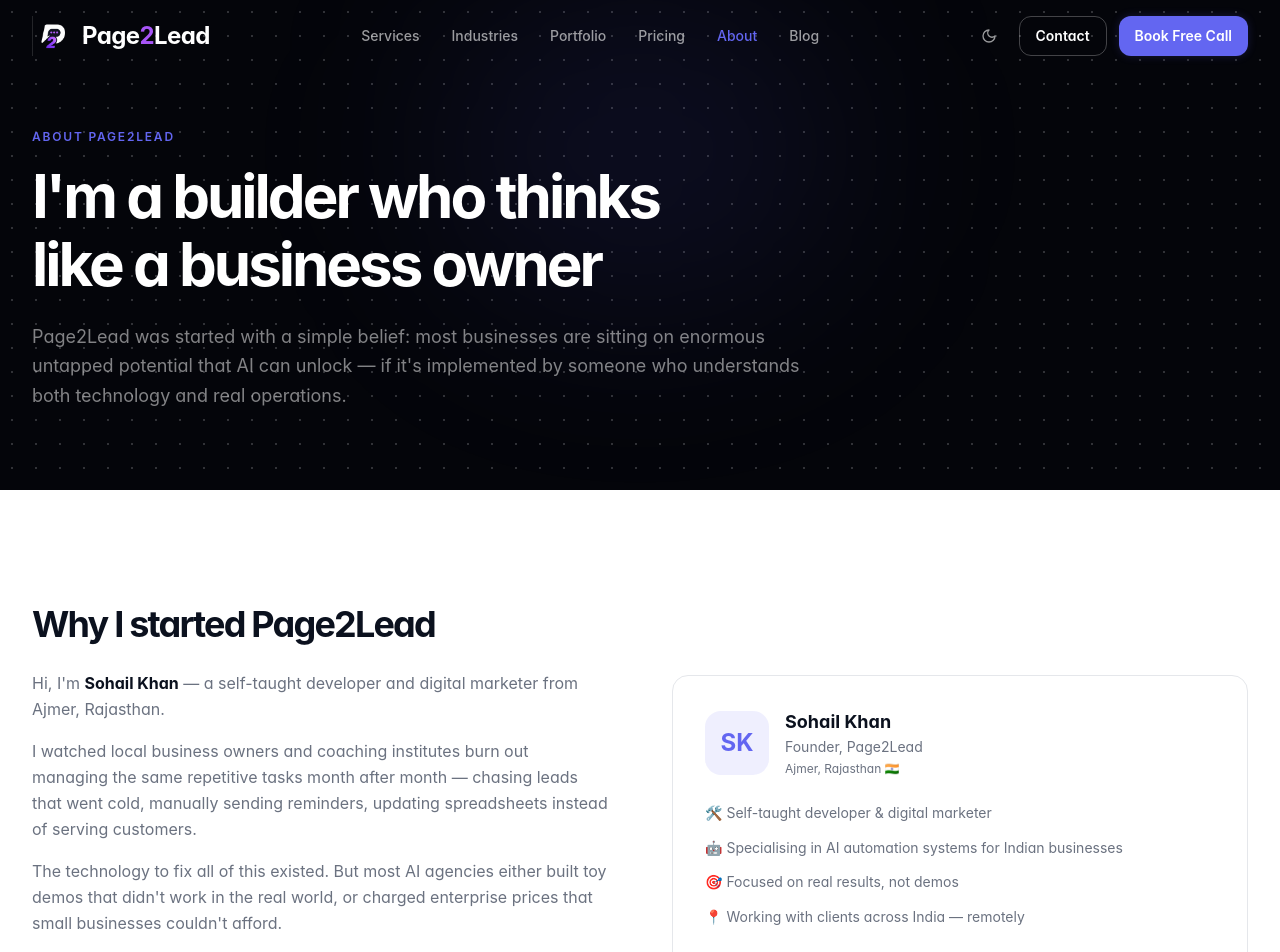
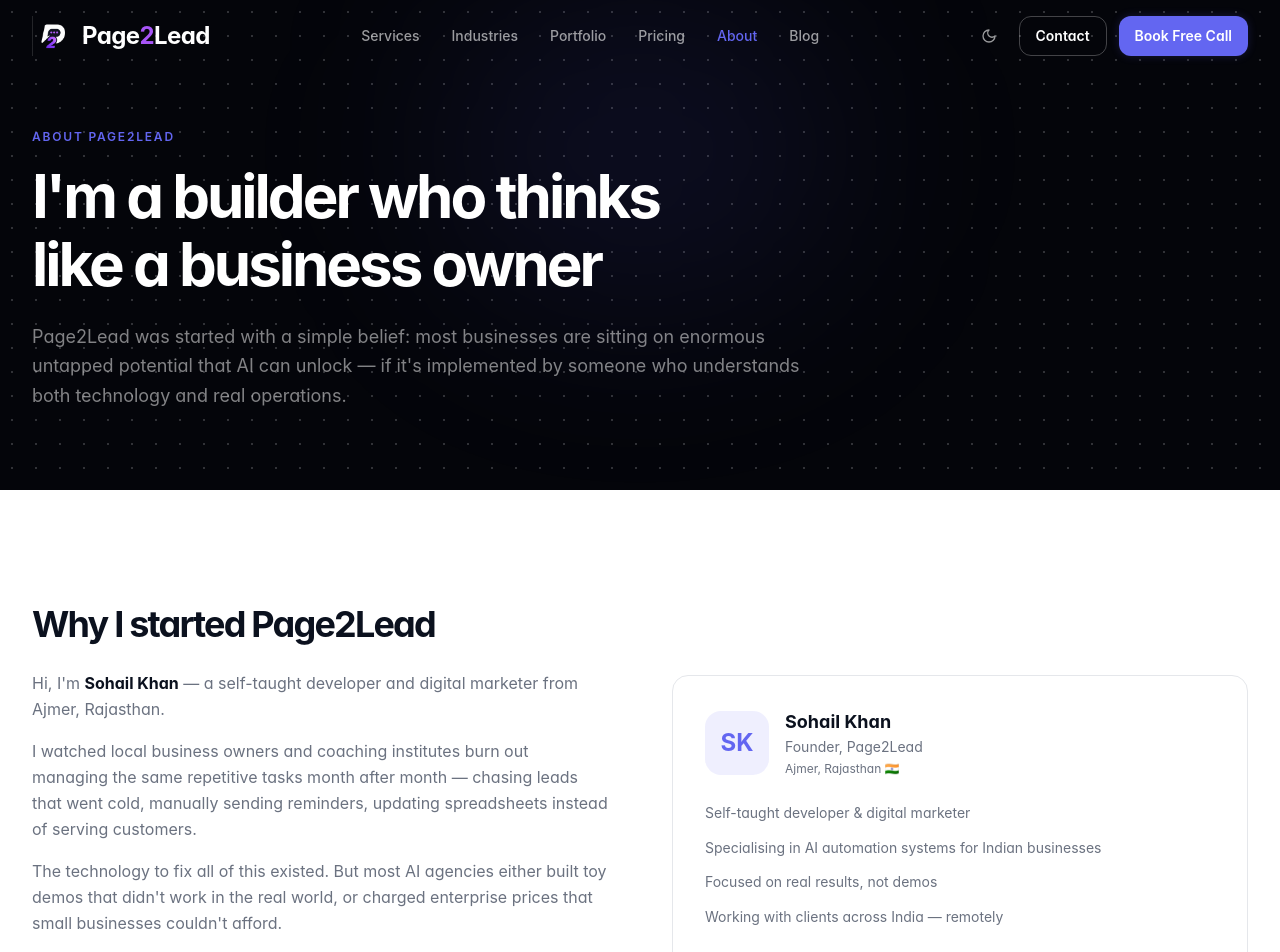
Before and after one commit to sohailk-cpu/Page2Lead, a React (Vite) app: page /about in a window 1280 px wide. Shown: the top 952 px of the page. Built offline with nearby package versions, Linux system fonts and the light colour scheme.

Commit message:
Update AboutPage.tsx

```diff
--- a/src/components/pages/AboutPage.tsx
+++ b/src/components/pages/AboutPage.tsx
@@ -103,10 +103,10 @@
                 </div>
               </div>
               <div className="space-y-3 text-sm text-muted-foreground leading-relaxed">
-                <p>🛠️ Self-taught developer & digital marketer</p>
-                <p>🤖 Specialising in AI automation systems for Indian businesses</p>
-                <p>🎯 Focused on real results, not demos</p>
-                <p>📍 Working with clients across India — remotely</p>
+                <p>Self-taught developer & digital marketer</p>
+                <p>Specialising in AI automation systems for Indian businesses</p>
+                <p>Focused on real results, not demos</p>
+                <p>Working with clients across India — remotely</p>
               </div>
               <div className="mt-6 pt-5 border-t border-border">
                 <a
```
